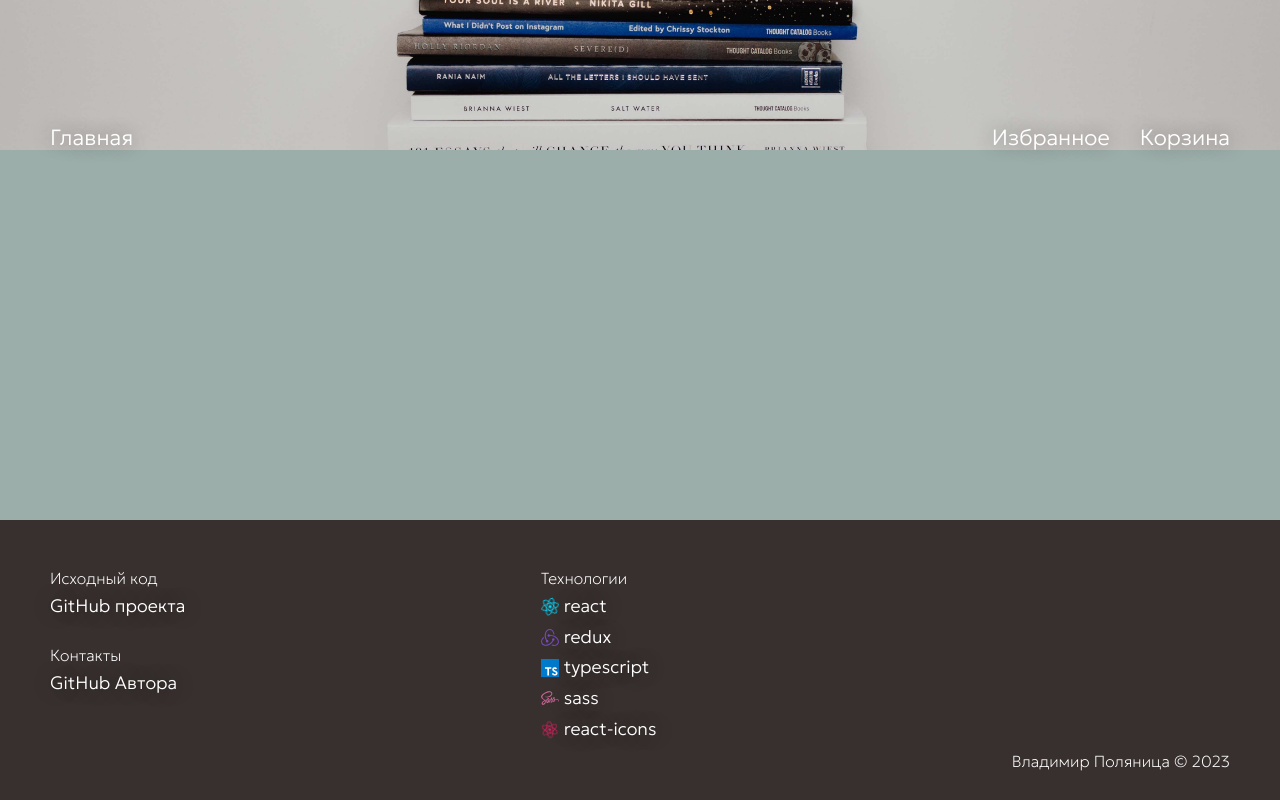
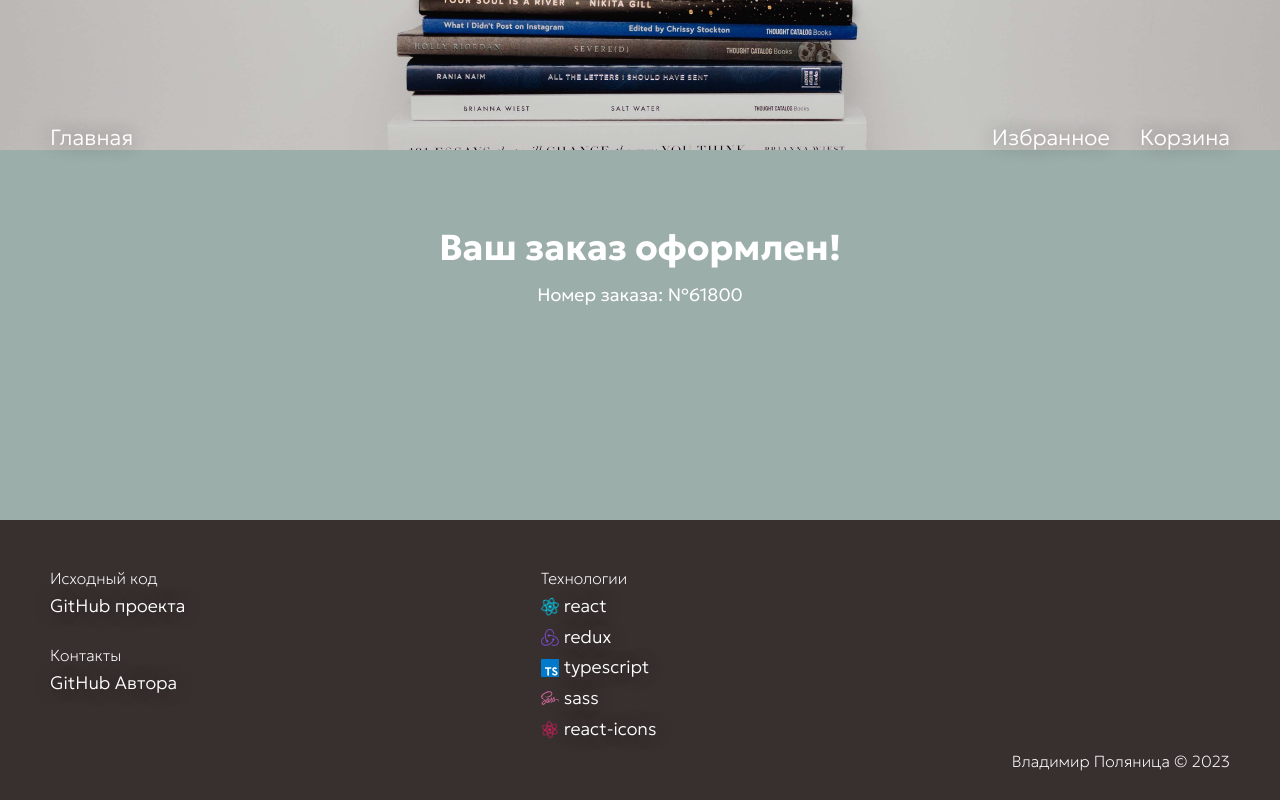
Before and after one commit to Vova-Pol/book-store, a React (Create React App) app: page /book-store/success in a window 1280 px wide. Built offline with nearby package versions, Linux system fonts and the light colour scheme.

Commit message:
Создана страница Success

```diff
--- a/src/components/App/App.tsx
+++ b/src/components/App/App.tsx
@@ -6,6 +6,7 @@ import { Routes, Route } from 'react-router-dom';
 import { Favourites } from '../../pages/Favourites/Favourites';
 import { Cart } from '../../pages/Cart/Cart';
 import { Footer } from '../Footer/Footer';
+import { Success } from '../../pages/Success/Success';
 
 const App: FC = () => {
   return (
@@ -16,6 +17,7 @@ const App: FC = () => {
           <Route path="/" element={<Main />} />
           <Route path="/favourites" element={<Favourites />} />
           <Route path="/cart" element={<Cart />} />
+          <Route path="/success" element={<Success />} />
         </Routes>
       </main>
       <Footer />
--- /dev/null
+++ b/src/pages/Success/Success.css
@@ -0,0 +1,7 @@
+.success {
+  text-align: center;
+}
+
+.success__title {
+  margin-bottom: 20px;
+}
--- /dev/null
+++ b/src/pages/Success/Success.scss
@@ -0,0 +1,7 @@
+.success {
+  text-align: center;
+}
+
+.success__title {
+  margin-bottom: 20px;
+}
--- /dev/null
+++ b/src/pages/Success/Success.tsx
@@ -0,0 +1,13 @@
+import React from 'react';
+import './Success.css';
+
+export const Success = () => {
+  return (
+    <div className="success">
+      <h1 className="success__title">Ваш заказ оформлен!</h1>
+      <p className="success__text">
+        Номер заказа: №{Math.floor(Math.random() * (100000 - 10000) + 10000)}
+      </p>
+    </div>
+  );
+};
```
